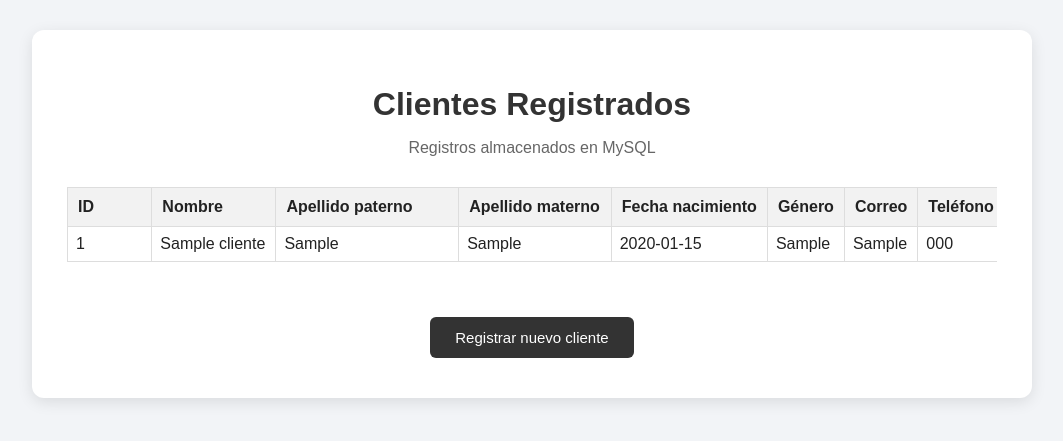
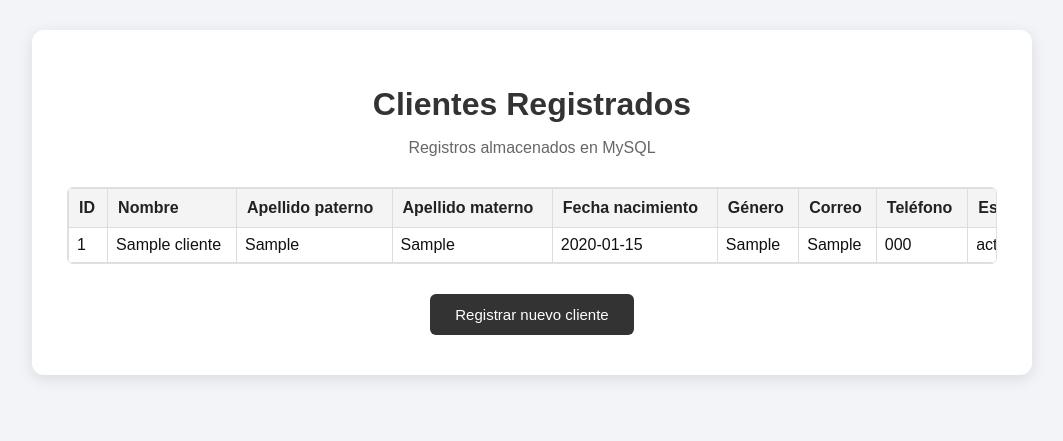
Before and after one commit to JesusRosales70/practica_04_Flask-Postgres, a Flask app: page /clientes in a window 1280 px wide. Shown: the top 441 px of the page, without its empty margins (108-1171 px from the left). Run offline with Flask 3, Linux system fonts and the light colour scheme; tables that the repository leaves empty hold one stand-in row (values such as "Sample post").

Commit message:
Colores tablas

```diff
--- a/static/css/estilos.css
+++ b/static/css/estilos.css
@@ -20,12 +20,9 @@ CONTENEDOR PRINCIPAL
     max-width: 1000px;
     margin: auto;
     background-color: white;
-
     padding: 35px;
     border-radius: 12px;
-    box-shadow:
-        0 4px 15px rgba(0, 0, 0, 0.10);
-
+    box-shadow: 0 4px 15px rgba(0, 0, 0, 0.10);
 }
 
 /* =========================================
@@ -65,7 +62,6 @@ legend {
 
 .fila {
     display: flex;
-
     gap: 20px;
     margin-bottom: 18px;
 }
@@ -145,7 +141,7 @@ button:hover,
 }
 
 /* =========================================
-TABLAS
+TABLAS (VISTA MOSTRAR CLIENTE)
 ========================================= */
 table {
     width: 100%;
@@ -156,7 +152,6 @@ table {
 th,
 td {
     border: 1px solid #dddddd;
-
     padding: 12px;
     text-align: left;
 }
@@ -164,6 +159,52 @@ td {
 th {
     width: 30%;
     background-color: #f1f1f1;
+}
+
+/* =========================================
+TABLA DE CLIENTES (LISTA COMPLETA)
+========================================= */
+.tabla-contenedor {
+    width: 100%;
+    overflow-x: auto;
+    margin-bottom: 20px;
+    border: 1px solid #e0e0e0;
+    border-radius: 6px;
+}
+
+.tabla-contenedor table {
+    min-width: 1600px;
+    border-collapse: collapse;
+    margin-bottom: 0;
+}
+
+.tabla-contenedor th {
+    white-space: nowrap;
+    width: auto;
+    background-color: #f4f4f4 !important;
+    color: #222222 !important;
+    font-weight: bold;
+    padding: 10px 12px;
+    border: 1px solid #dddddd;
+}
+
+.tabla-contenedor td {
+    color: #111111 !important;
+    background-color: #ffffff !important;
+    padding: 10px 12px;
+    border: 1px solid #dddddd;
+    white-space: nowrap;
+}
+
+/* =========================================
+MENSAJES DE ESTADO
+========================================= */
+.mensaje {
+    text-align: center;
+    padding: 30px;
+    background-color: #f5f5f5;
+    border-radius: 8px;
+    margin-top: 20px;
 }
 
 /* =========================================
@@ -188,27 +229,3 @@ DISEÑO RESPONSIVO
         gap: 8px;
     }
 }
-
-/* =========================================
-TABLA DE CLIENTES
-========================================= */
-.tabla-contenedor {
-    width: 100%;
-    overflow-x: auto;
-}
-
-.tabla-contenedor table {
-    min-width: 1600px;
-}
-
-.tabla-contenedor th {
-    white-space: nowrap;
-}
-
-.mensaje {
-    text-align: center;
-    padding: 30px;
-    background-color: #f5f5f5;
-    border-radius: 8px;
-    margin-top: 20px;
-}
```
